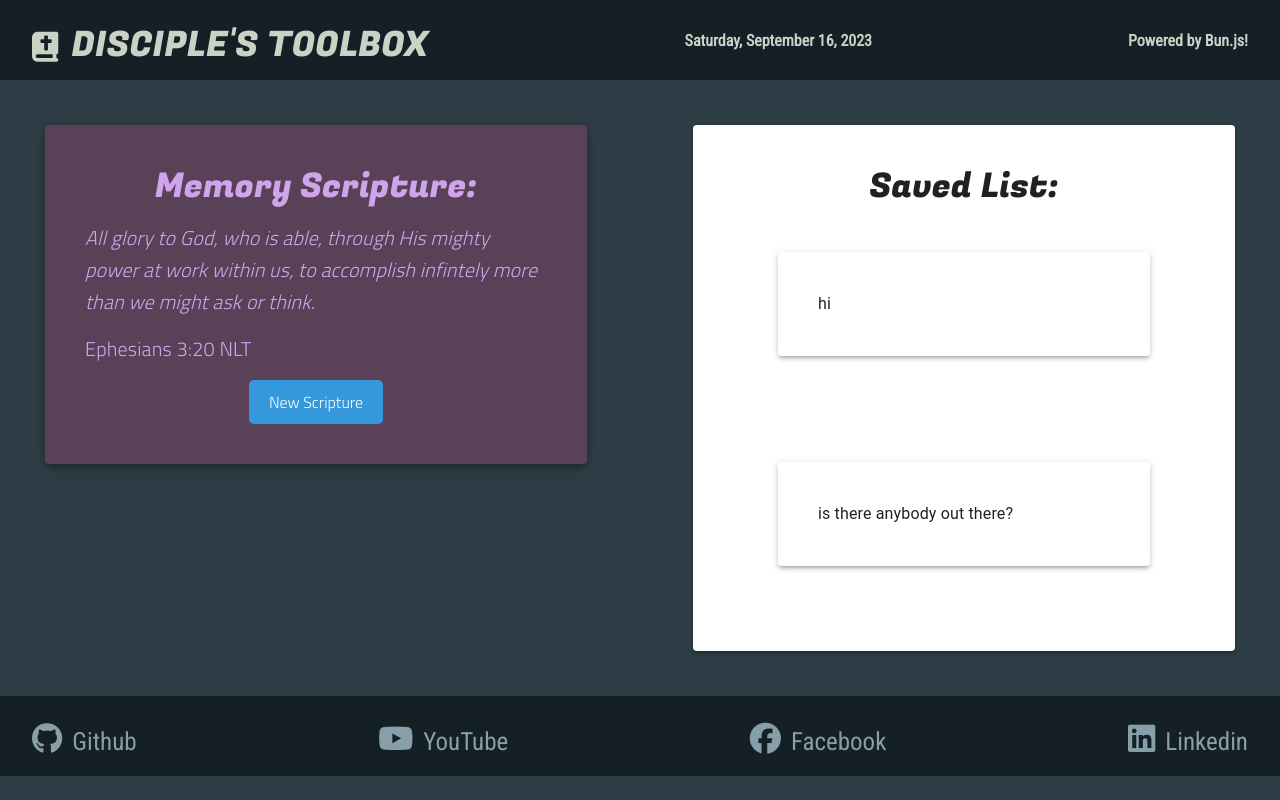
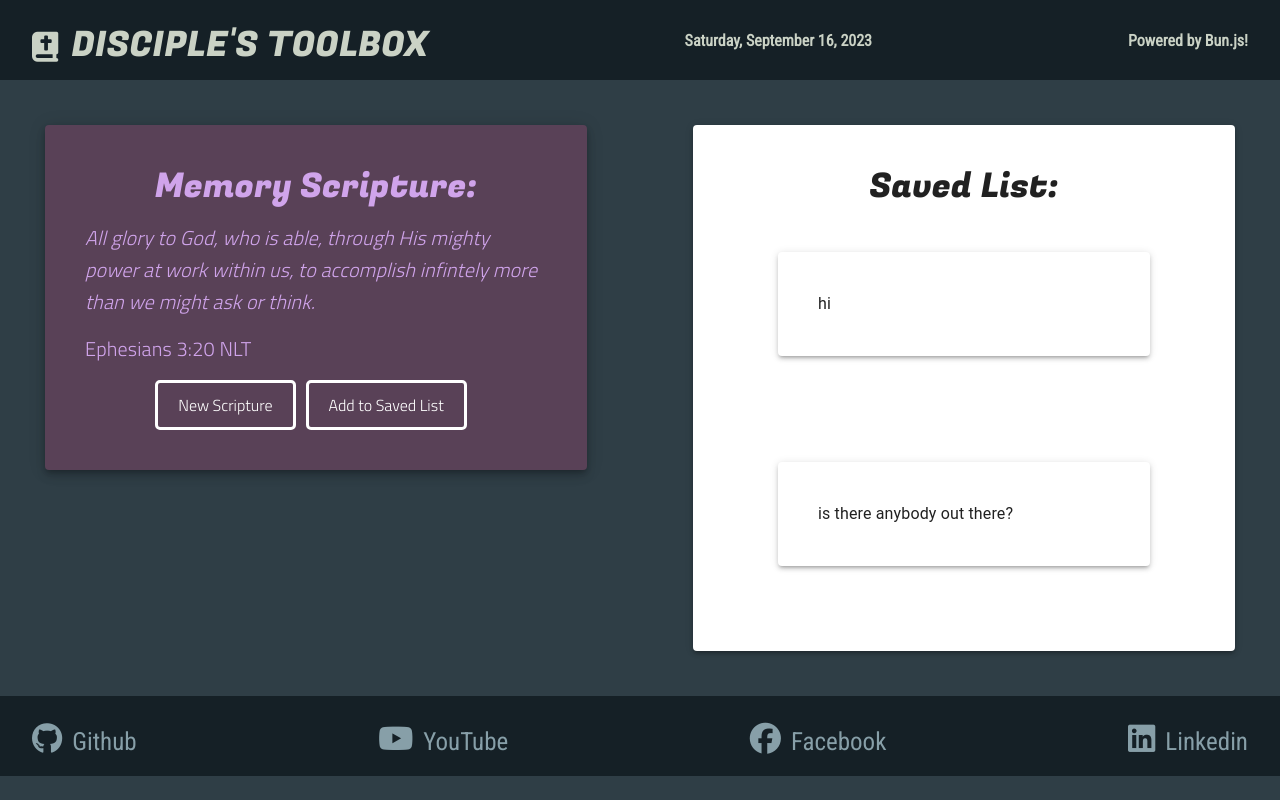
Before and after one commit to JonathanSanch/Disciples-Toolbox, a React (Create React App) app in the folder client/: page /memory in a window 1280 px wide. Built offline with nearby package versions, Linux system fonts and the light colour scheme; a web font is replaced by a local one.

Commit message:
added memory buttons

```diff
--- a/client/src/components/pages/Memory.css
+++ b/client/src/components/pages/Memory.css
@@ -5,13 +5,13 @@
 /* Basic button styling */
 .cool-button {
 
-
+    margin-right: 10px;
     display: inline-block;
     padding: 10px 20px;
     font-size: 16px;
-    background-color: #3498db;
+    background-color: #594157;
     color: #ffffff;
-    border: none;
+    border: solid 3px;
     border-radius: 5px;
     cursor: pointer;
     transition: background-color 0.3s ease, transform 0.2s ease;
@@ -19,8 +19,9 @@
 
   /* Hover effect */
   .cool-button:hover {
-    background-color: #2980b9;
+    background-color: white;
     transform: scale(1.05);
+    color: #594157;
   }
 
   /* Focus (keyboard navigation) effect */
--- a/client/src/components/pages/Memory.js
+++ b/client/src/components/pages/Memory.js
@@ -40,6 +40,7 @@ function Memory() {
           </Typography>
           <Typography style={{textAlign: 'center'}}>
             <button class="cool-button">New Scripture</button>
+            <button class="cool-button">Add to Saved List</button>
           </Typography>
         </Paper>
       </Grid>
```
